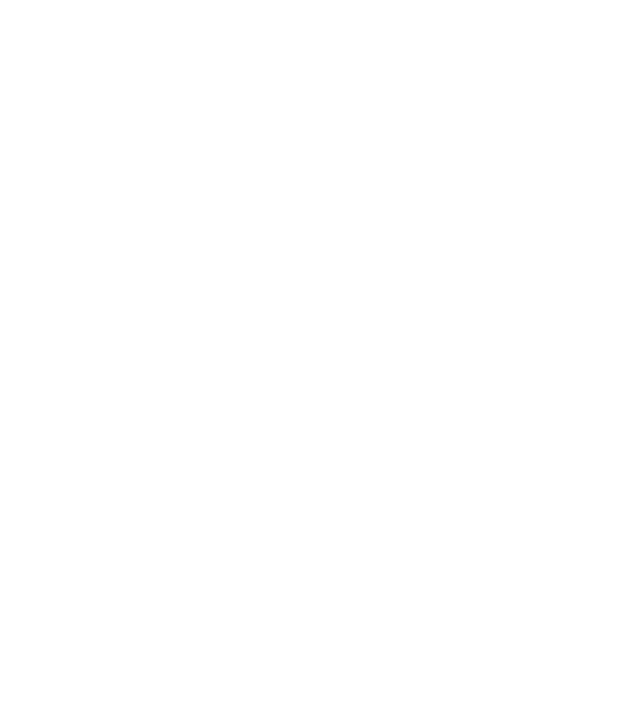
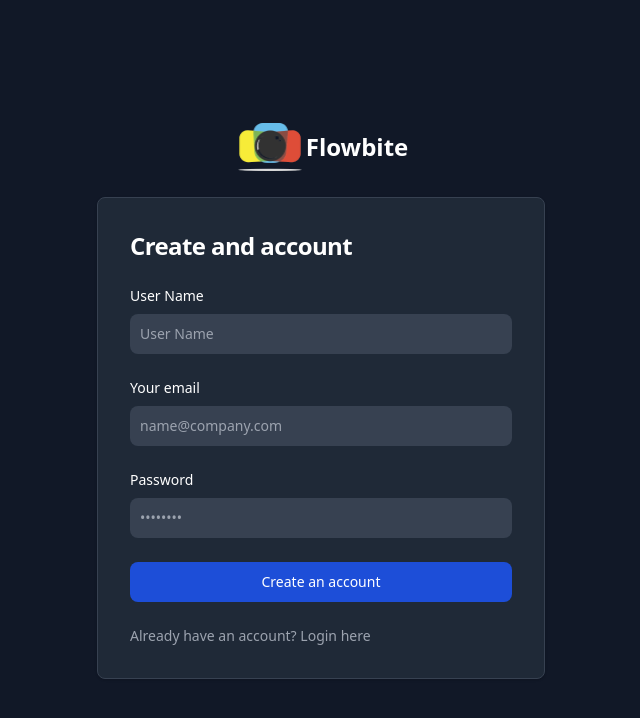
Before and after one commit to Vijaykv5/SnapGrid, a React (Vite) app: page /signup in a window 1280 px wide. Before the commit this address had no page. Shown: the top 718 px of the page, without its empty margins (319-959 px from the left). Built offline with nearby package versions, Linux system fonts and the light colour scheme.

Commit message:
Created the signup page ui

```diff
--- a/src/MainSection.tsx
+++ b/src/MainSection.tsx
@@ -27,7 +27,7 @@ const MainSection = () => {
   const [error, setError] = useState(false);
   const [lastPage, setLastPage] = useState(false);
   const [active, setActive] = useState<number>(-1);
-
+  console.log(process.env.REACT_APP_UNSPLASH_API_KEY)
   const fetchImages = async () => {
     let results = [];
     try {
@@ -46,7 +46,7 @@ const MainSection = () => {
       console.log(error);
     }
 
-    if (results.length == 0 && searchInput.current?.value.length != 0) {
+    if (results?.length == 0 && searchInput.current?.value.length != 0) {
       setError(true);
     } else {
       setError(false);
@@ -71,7 +71,7 @@ const MainSection = () => {
       console.log(error);
     }
 
-    if (results.length == 0 && searchInput.current?.value.length != 0) {
+    if (results?.length == 0 && searchInput.current?.value?.length != 0) {
       setError(true);
     } else {
       setError(false);
@@ -192,7 +192,7 @@ const MainSection = () => {
       </div>
       <div className='dark:bg-black m-0'>
         <div className=' dark:bg-black p-5 m-0 mx-auto md:max-w-screen-xl'>
-          <SelectionMenu links={links} handleSelection={handleSelection} active={active} setActive={setActive}/>
+          <SelectionMenu links={links} handleSelection={handleSelection} active={active} setActive={setActive} />
         </div>
       </div>
       {isLoading && !bannerImage && searchPerformed ? (
@@ -220,7 +220,7 @@ const MainSection = () => {
 
           {error && <Noresults />}
           <InfiniteScroll
-            dataLength={images.length}
+            dataLength={images?.length}
             next={() => setPage(page + 1)}
             hasMore={lastPage}
             className=' dark:bg-black grid grid-cols-1 md:grid-cols-2 lg:grid-cols-4 gap-10 p-5'
--- a/src/Pages/Navbar.jsx
+++ b/src/Pages/Navbar.jsx
@@ -1,5 +1,4 @@
 import React from 'react';
-
 import user from '../components/assets/User.png';
 import cam from '../components/assets/cam.png';
 import { Link } from 'react-router-dom';
@@ -18,6 +17,7 @@ export default function Navbar() {
           <li className='cursor-pointer font-semibold text-lg'>Docs</li>
           <a href='https://github.com/Vijaykv5/SnapGrid' target='_blank'><li className='cursor-pointer font-semibold text-lg'>Github</li></a>
           <li>
+            <Link to="/signup">
               <button
                 className='rounded-[1.25rem] px-8 py-2 flex items-center font-semibold'
                 style={{
@@ -27,6 +27,7 @@ export default function Navbar() {
                 <img src={user} className='pr-3 font-semibold text-lg' alt='user.png' />
                 Sign Up
               </button>
+            </Link>
           </li>
         </ul>
       </div>
--- /dev/null
+++ b/src/Pages/SignUpPage.jsx
@@ -0,0 +1,46 @@
+import React from 'react'
+import cam from '../components/assets/cam.png';
+import { Link } from 'react-router-dom';
+function SignUpPage() {
+    const handleSubmit = (e) => {
+        e.preventDefault()
+    }
+    return (
+        <section class="bg-gray-900 w-full h-max">
+            <div class="flex sm:h-screen  xs:h-screen  flex-col items-center justify-center px-6 py-8 mx-auto md:h-screen lg:py-0">
+                <a href="#" class="flex items-center mb-6 text-2xl font-semibold text-white">
+                    <img className='w-[4.5rem]' src={cam} alt='cam.png' />
+                    Flowbite
+                </a>
+                <div class="w-full  rounded-lg shadow border md:mt-0 sm:max-w-md xl:p-0 bg-gray-800 border-gray-700">
+                    <div class="p-6 space-y-4 md:space-y-6 sm:p-8">
+                        <h1 class="text-xl font-bold leading-tight tracking-tight  md:text-2xl text-white">
+                            Create and account
+                        </h1>
+                        <form class="space-y-4 md:space-y-6" onSubmit={handleSubmit}>
+                            <div>
+                                <label for="password" class="block mb-2 text-sm font-medium text-white">User Name</label>
+                                <input type="text" name="userName" placeholder="User Name" class="bg-gray-50 sm:text-sm rounded-lg focus:border-blue-500 block w-full p-2.5 bg-gray-700 border-gray-600 placeholder-gray-400 text-white focus:ring-blue-500 " required />
+                            </div>
+                            <div>
+                                <label for="email" class="block mb-2 text-sm font-medium text-white">Your email</label>
+                                <input type="email" name="email" id="email" class="bg-gray-50 sm:text-sm rounded-lg focus:border-blue-500 block w-full p-2.5 bg-gray-700 border-gray-600 placeholder-gray-400 text-white focus:ring-blue-500 " placeholder="name@company.com" required />
+                            </div>
+                            <div>
+                                <label for="password" class="block mb-2 text-sm font-medium text-white"> Password</label>
+                                <input type="password" name="confirm-password" id="confirm-password" placeholder="••••••••" class="bg-gray-50 sm:text-sm rounded-lg  block w-full p-2.5 bg-gray-700 placeholder-gray-400 text-white focus:ring-blue-500 focus:border-blue-500" required />
+                            </div>
+                            <button type="submit" class="text-white bg-blue-700 hover:bg-blue-800 focus:ring-4 focus:ring-blue-300 font-medium rounded-lg text-sm px-5 py-2.5 mr-2 mb-2 dark:bg-blue-600 dark:hover:bg-blue-700 focus:outline-none dark:focus:ring-blue-800
+                            w-full ">Create an account</button>
+                            <p class="text-sm font-light text-gray-400">
+                                Already have an account? <a href="#" class="font-medium hover:underline text-primary-500">Login here</a>
+                            </p>
+                        </form>
+                    </div>
+                </div>
+            </div>
+        </section>
+    )
+}
+
+export default SignUpPage
--- a/src/index.tsx
+++ b/src/index.tsx
@@ -1,8 +1,8 @@
 import React from 'react';
 import ReactDOM from 'react-dom/client';
-
 import MainSection from './MainSection';
 import HomePage from './Pages/HomePage';
+import SignUpPage from "./Pages/SignUpPage"
 import { BrowserRouter } from 'react-router-dom';
 import { Route, Routes } from "react-router-dom";
 
@@ -10,10 +10,10 @@ import { Route, Routes } from "react-router-dom";
 const App: React.FC = () => {
   return (
     <BrowserRouter>
-    <Routes>
-    <Route path="/" element={<HomePage />} />
-    <Route path="/search" element={<MainSection />} />
-
+      <Routes>
+        <Route path="/" element={<HomePage />} />
+        <Route path="/search" element={<MainSection />} />
+        <Route path="/signup" element={<SignUpPage />} />
       </Routes>
     </BrowserRouter>
   );
```
Lines whose indentation alone changed are shown as unchanged.
